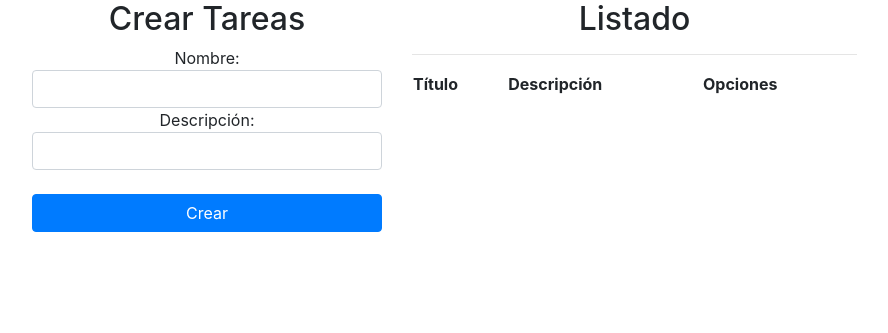
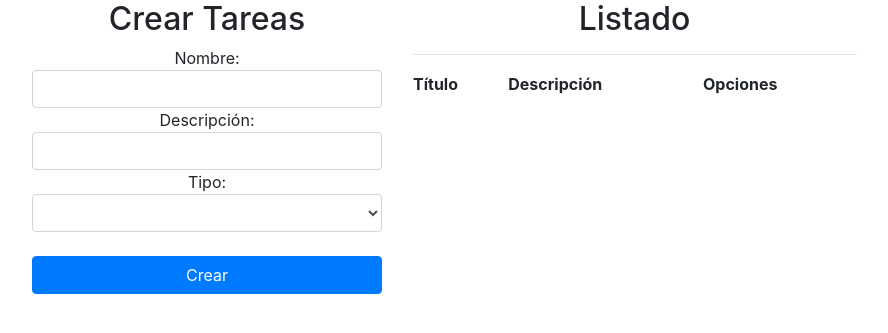
Before and after one commit to scarrascofuentes/todolisto_django, a Django app: page /todolisto/tareas in a window 1280 px wide. Shown: the part 56-389 px from the top of the page, without its empty margins (53-941 px from the left). Run offline with Django 3.2, Linux system fonts and the light colour scheme; the visitor is signed in with stand-in values (Sample User, id 1); data that the repository does not hold is empty; some libraries are stand-ins or nearby versions.

Commit message:
feat: Se añade selector de tipos

```diff
--- a/main/templates/tareas.html
+++ b/main/templates/tareas.html
@@ -9,13 +9,23 @@
       <form  action="{% url 'crear_tarea' %}" method="post" align="center" >
         {% csrf_token %}
         <div class="form-group">
+
           Nombre: <br>
-          <input type="text" name="titulo_tarea" class="form-control">
+          <input type="text" class="form-control" name="titulo" >
           Descripción: <br>
-          <input type="text" class="form-control" name="descripcion_tarea">
+          <input type="text" class="form-control" name="descripcion">
+          Tipo: <br>
+          <select class="form-control" name='tipo'>
+              {% for tipo in tipos %}
+                <option value={{tipo.id}} hidden>
+                  {{tipo.nombre}}
+                </option>
+              {% endfor %}
+          </select>
+
           <br>
 
-              <button type="submit" class="btn btn-primary btn-block" > Crear </button>
+          <button type="submit" class="btn btn-primary btn-block" > Crear </button>
 
         </div>
 
```
